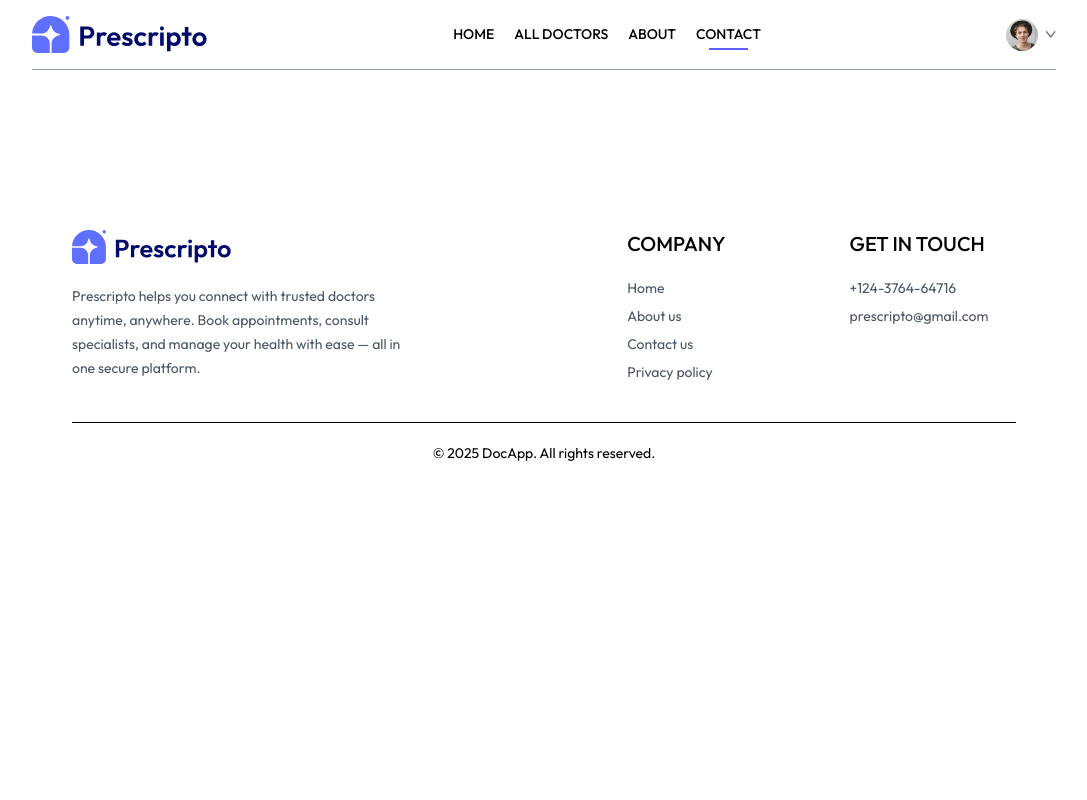
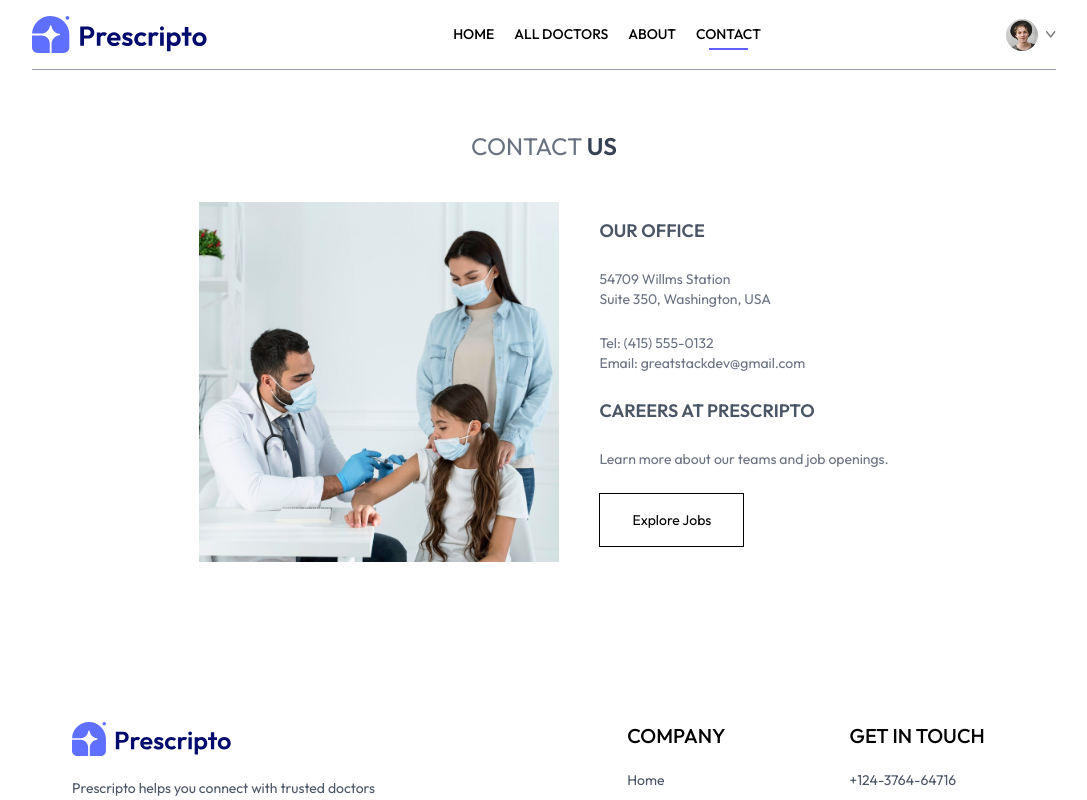
Before and after one commit to Priyanka-SA04/DocDirect, a React (Vite) app in the folder frontend/: page /contact in a window 1280 px wide. Shown: the top 800 px of the page, without its empty margins (96-1183 px from the left). Built offline with nearby package versions, Linux system fonts and the light colour scheme.

Commit message:
contact page added

```diff
--- a/frontend/src/pages/Contact.jsx
+++ b/frontend/src/pages/Contact.jsx
@@ -1,8 +1,28 @@
 import React from 'react'
+import { assets } from '../assets/assets_frontend/assets'
 
 const Contact = () => {
+
   return (
-    <div></div>
+    <div>
+
+      <div className='text-center text-2xl pt-10 text-gray-500'>
+        <p>CONTACT <span className='text-gray-700 font-semibold'>US</span></p>
+      </div>
+
+      <div className='my-10 flex flex-col justify-center md:flex-row gap-10 mb-28 text-sm'>
+        <img className='w-full md:max-w-[360px]' src={assets.contact_image} alt="" />
+        <div className='flex flex-col justify-center items-start gap-6'>
+          <p className=' font-semibold text-lg text-gray-600'>OUR OFFICE</p>
+          <p className=' text-gray-500'>54709 Willms Station <br /> Suite 350, Washington, USA</p>
+          <p className=' text-gray-500'>Tel: (415) 555-0132 <br /> Email: greatstackdev@gmail.com</p>
+          <p className=' font-semibold text-lg text-gray-600'>CAREERS AT PRESCRIPTO</p>
+          <p className=' text-gray-500'>Learn more about our teams and job openings.</p>
+          <button className='border border-black px-8 py-4 text-sm hover:bg-black hover:text-white transition-all duration-500'>Explore Jobs</button>
+        </div>
+      </div>
+
+    </div>
   )
 }
 
```
